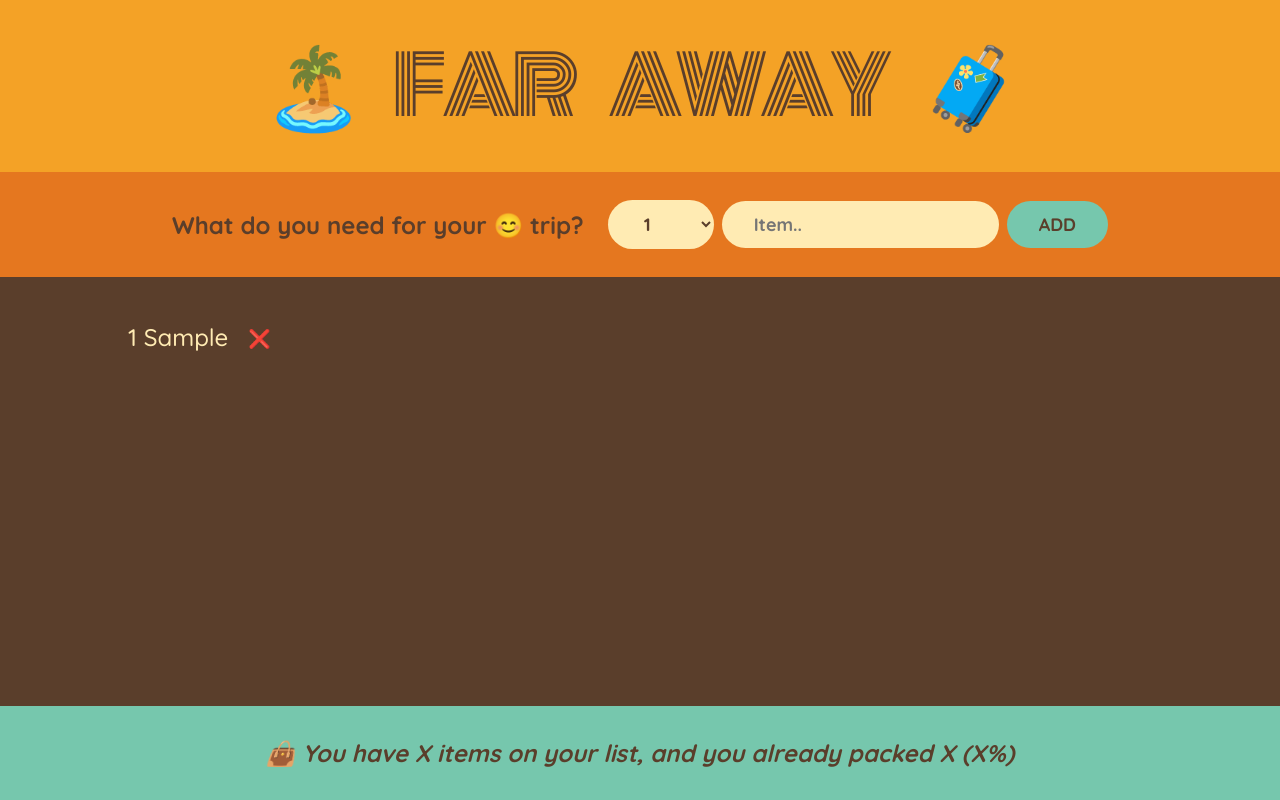
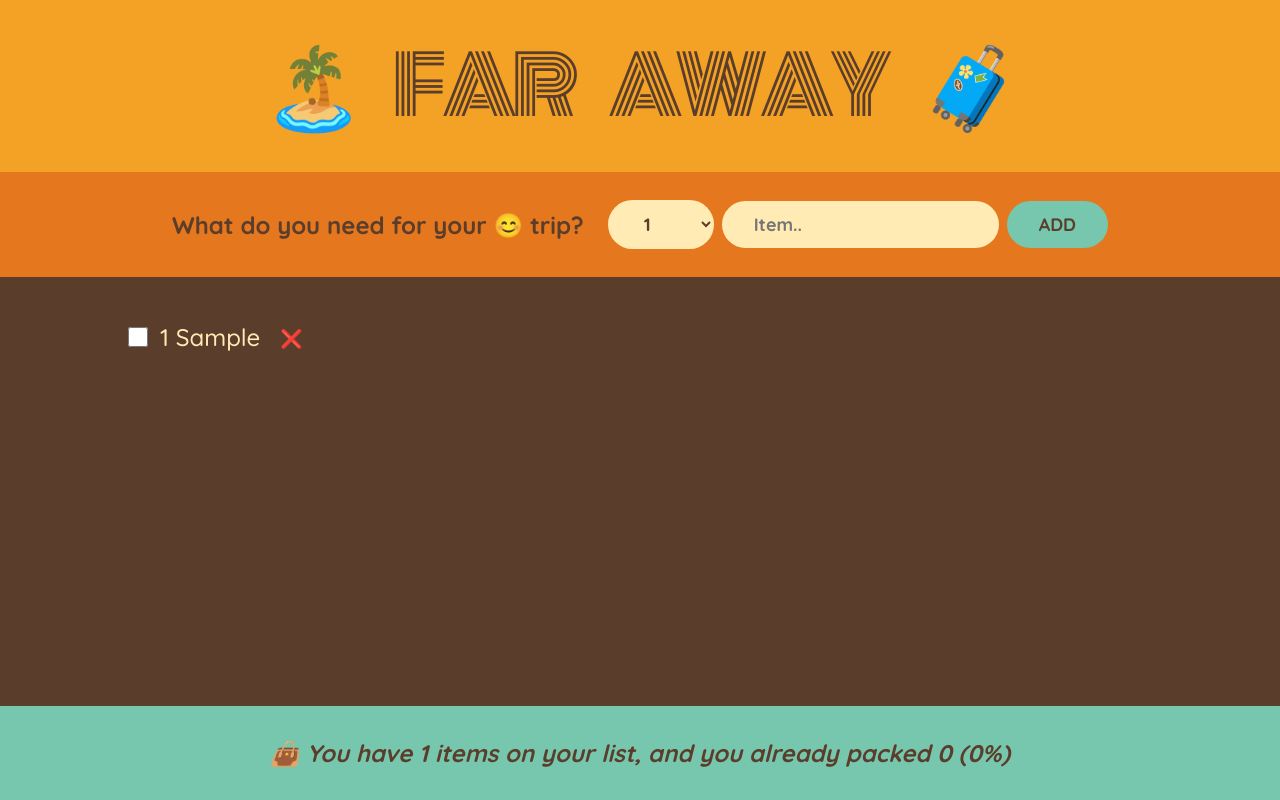
Before and after one commit to SEIDY-KANTE/Travel_List, a React (Create React App) app: page / in a window 1280 px wide. Both pictures are taken after typing "Sample" into the empty fields and a click on the button "ADD". Built offline with nearby package versions, Linux system fonts and the light colour scheme.

Commit message:
new implementing

```diff
--- a/src/App.js
+++ b/src/App.js
@@ -1,23 +1,34 @@
 import { useState } from "react";
-
-const initialItems = [
-  { id: 1, description: "Passports", quantity: 2, packed: false },
-  { id: 2, description: "Socks", quantity: 12, packed: true },
-  { id: 3, description: "Charger", quantity: 1, packed: false },
-];
 
 export default function App() {
   const [items, setItems] = useState([]);
 
-  function onAddItem(newItem) {
+  function handleAddItems(newItem) {
     setItems(() => [...items, newItem]);
   }
+
+  function handleDeleteItem(id) {
+    setItems(() => items.filter((item) => item.id !== id));
+  }
+
+  function handleToggleItem(id) {
+    setItems(() =>
+      items.map((item) =>
+        item.id === id ? { ...item, packed: !item.packed } : item
+      )
+    );
+  }
+
   return (
     <div className="app">
       <Logo />
-      <Form onAddItem={onAddItem} />
-      <PackingList items={items} />
-      <Stats />
+      <Form onAddItem={handleAddItems} />
+      <PackingList
+        items={items}
+        onDeleteItem={handleDeleteItem}
+        onToggle={handleToggleItem}
+      />
+      <Stats items={items} />
     </div>
   );
 }
@@ -82,33 +93,58 @@ function Form({ onAddItem }) {
   );
 }
 
-function PackingList({ items }) {
+function PackingList({ items, onDeleteItem, onToggle }) {
   return (
     <div className="list">
       <ul>
         {items.map((item) => (
-          <Item item={item} key={item.id} />
+          <Item
+            item={item}
+            key={item.id}
+            onDeleteItem={onDeleteItem}
+            onToggle={onToggle}
+          />
         ))}
       </ul>
     </div>
   );
 }
 
-function Item({ item }) {
+function Item({ item, onDeleteItem, onToggle }) {
   return (
     <li>
+      <input
+        type="checkbox"
+        value={item.packed}
+        onClick={() => onToggle(item.id)}
+      />
       <span style={item.packed ? { textDecoration: "line-through" } : {}}>
         {item.quantity} {item.description}
       </span>
-      <button>❌</button>
+      <button onClick={() => onDeleteItem(item.id)}>❌</button>
     </li>
   );
 }
 
-function Stats() {
+function Stats({ items }) {
+  const numbItems = items.length;
+  const numPacked = items.filter((item) => item.packed).length;
+  const percentage = Math.round((numPacked / numbItems) * 100);
+
+  if (numbItems === 0)
+    return (
+      <p className="stats">
+        <em>Start adding some items to your packing list 🚀</em>
+      </p>
+    );
+
   return (
     <footer className="stats">
-      <em>👜 You have X items on your list, and you already packed X (X%)</em>
+      <em>
+        {percentage === 100
+          ? "You got everything Ready to go 🛫"
+          : `👜 You have ${numbItems} items on your list, and you already packed ${numPacked} (${percentage}%)`}
+      </em>
     </footer>
   );
 }
```
